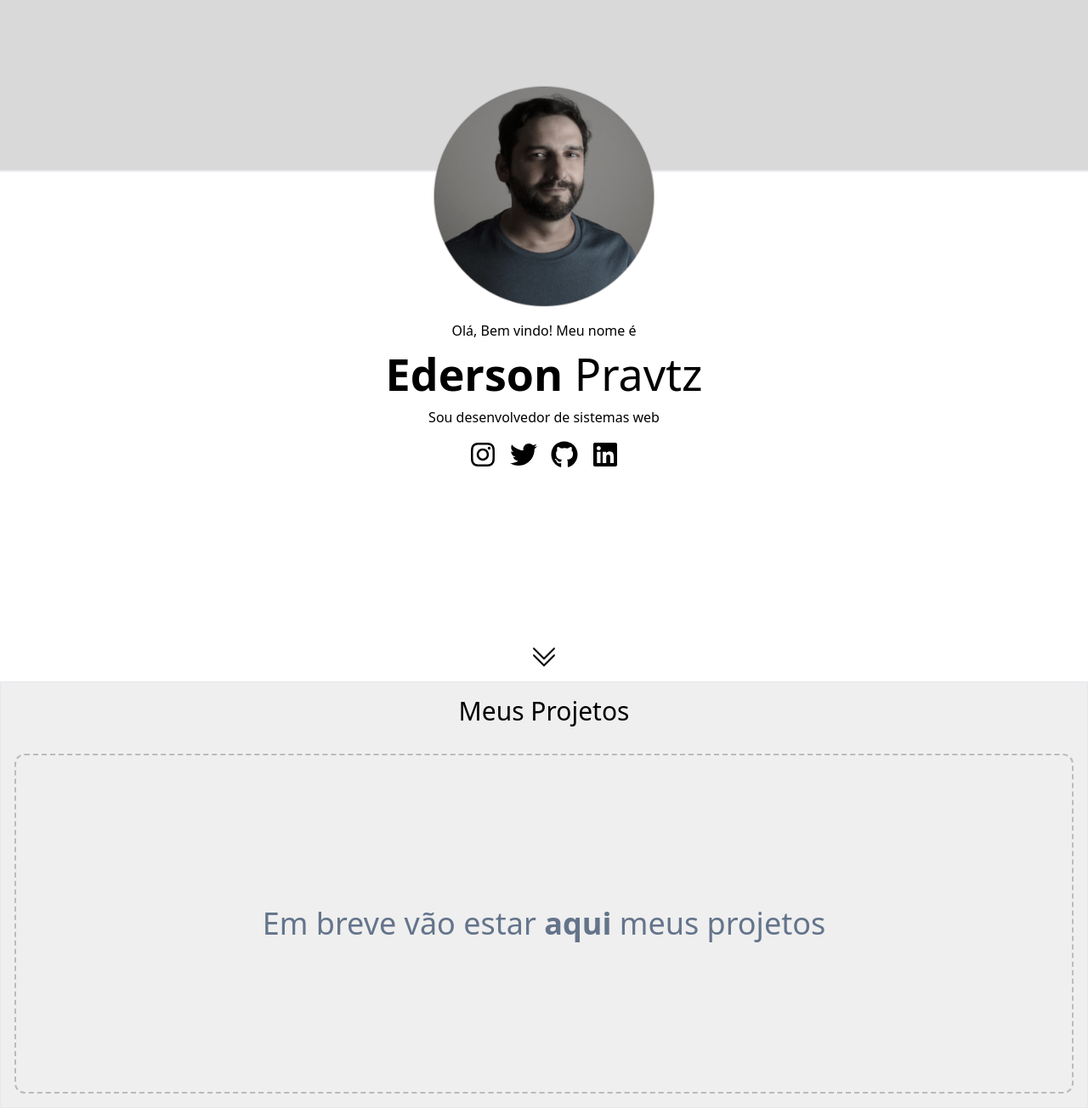
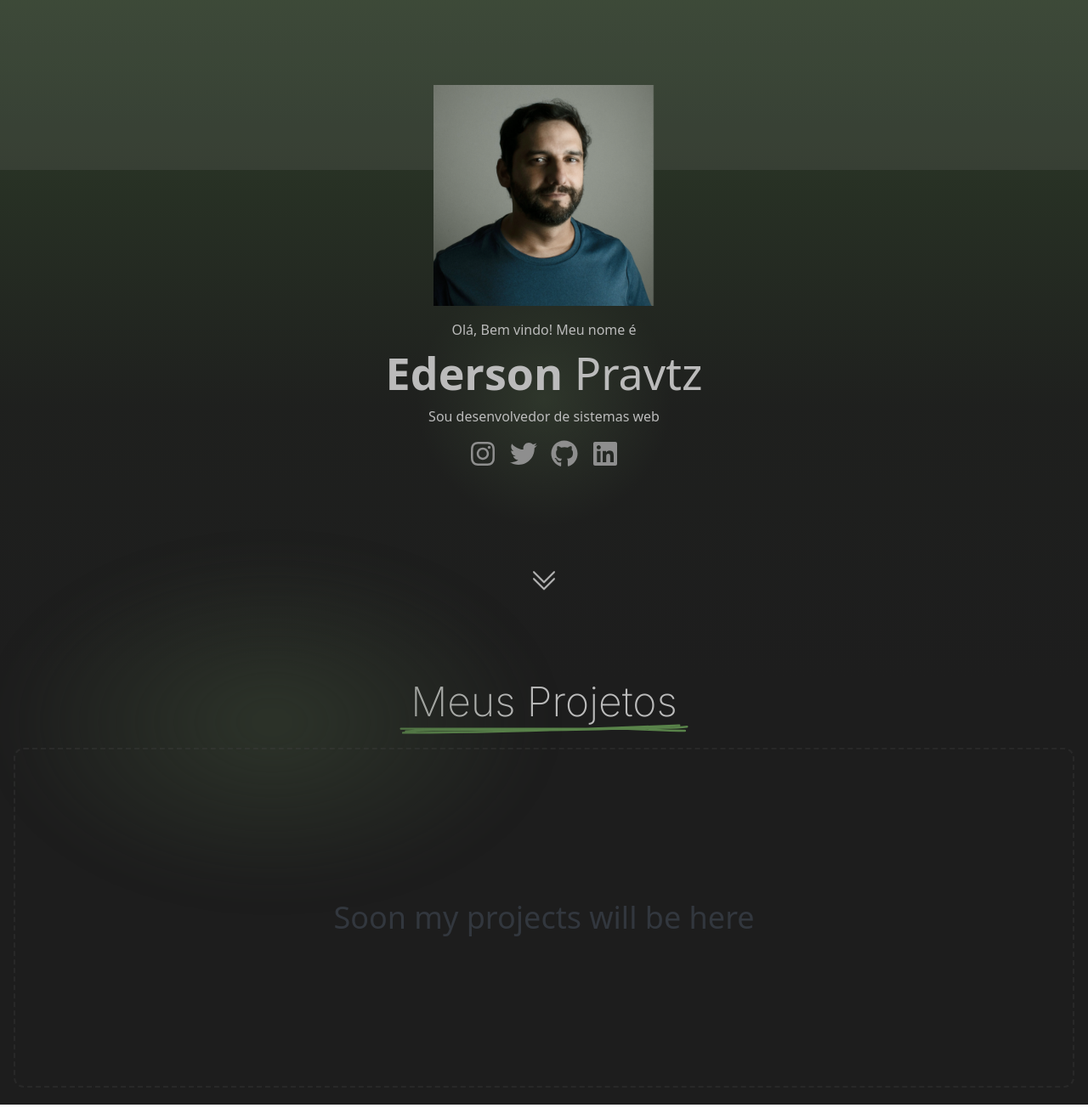
Before and after one commit to pravtz/my-blog, a Next.js app: page / in a window 1280 px wide. Shown: the whole page at 85% size. Built offline with nearby package versions, Linux system fonts and the light colour scheme.

Commit message:
initial adjustments

```diff
--- a/src/components/ProfileCover/index.tsx
+++ b/src/components/ProfileCover/index.tsx
@@ -4,11 +4,11 @@ import clsx from 'clsx'
 
 export const ProfileCover = () => {
   return (
-    <div className="absolute top-[-100px] w-full left-0">
-      <div className='flex flex-col w-full items-center justify-center mx-auto'>
 
-        <div className='boreder rounded-full w-[260px] mb-4'>
-          <Image src='/avatar.png' alt='avatar' width='260' height='260' />
+    <div className='flex flex-col w-full items-center text-[#bbb] justify-center mx-auto relative'>
+
+      <div className=' rounded-full w-[260px] mb-4 bg-cover'>
+        <Image src='/avatar.png' alt='avatar' width='276' height='276' />
       </div>
 
       <p className='text-md'>Olá, Bem vindo! Meu nome é</p>
@@ -19,6 +19,6 @@ export const ProfileCover = () => {
         <SolcialMedia />
       </div>
     </div>
-    </div>
+
   )
 }
--- a/src/components/SocialMedia/index.tsx
+++ b/src/components/SocialMedia/index.tsx
@@ -1,6 +1,6 @@
 import Link from "next/link"
 import { ButtonIcon } from "../ButtonIcon"
-import {FaInstagram, FaTwitter, FaGithub, FaLinkedin} from "react-icons/fa"
+import { FaInstagram, FaTwitter, FaGithub, FaLinkedin } from "react-icons/fa"
 
 
 
@@ -9,16 +9,16 @@ export const SolcialMedia = () => {
   return (
     <div className="w-full flex gap-4 justify-center">
       <Link target="_blank" id="linkInstagran" href={"https://www.instagram.com/pravtz/"} passHref>
-        <ButtonIcon sizeIcon="32" icon={FaInstagram} type="button" />
+        <ButtonIcon className=" hover:opacity-50" sizeIcon="32" colorIcon="#8E8E8E" icon={FaInstagram} type="button" />
       </Link>
       <Link target="_blank" id="linkTwitter" href={"https://twitter.com/pravtz"} passHref>
-        <ButtonIcon sizeIcon="32" icon={FaTwitter} type="button" />
+        <ButtonIcon className=" hover:opacity-50" sizeIcon="32" colorIcon="#8E8E8E" icon={FaTwitter} type="button" />
       </Link>
       <Link target="_blank" id="linkGithub" href={"https://www.github.com/pravtz/"} passHref>
-        <ButtonIcon sizeIcon="32" icon={FaGithub} type="button" />
+        <ButtonIcon className=" hover:opacity-50" sizeIcon="32" colorIcon="#8E8E8E" icon={FaGithub} type="button" />
       </Link>
       <Link target="_blank" id="linklinkedin" href={"https://www.linkedin.com/in/pravtz/"} passHref>
-        <ButtonIcon sizeIcon="32" icon={FaLinkedin} type="button" />
+        <ButtonIcon className=" hover:opacity-50" sizeIcon="32" colorIcon="#8E8E8E" icon={FaLinkedin} type="button" />
       </Link>
     </div>
   )
--- a/src/layouts/main.layout.tsx
+++ b/src/layouts/main.layout.tsx
@@ -15,7 +15,7 @@ export const MainLayout = ({ children }: { children: React.ReactNode }) => {
           content='Blog e página pessoal de Ederson Pravtz'
         />
       </Head>
-      <div className=" w-screen h-screen">
+      <div className=" w-screen h-screen ">
         {children}
       </div>
     </>
--- a/src/pages/index.tsx
+++ b/src/pages/index.tsx
@@ -4,47 +4,64 @@ import { ProfileCover } from "@/components/ProfileCover";
 import { ButtonIcon } from "@/components/ButtonIcon";
 import { BsChevronDoubleDown } from "react-icons/bs";
 import Balancer from "react-wrap-balancer";
+import Line from '/public/line.svg'
+import Image from "next/image";
+import clsx from 'clsx'
 
-const inter = Inter({ subsets: ["latin"] });
+const inter = Inter({ subsets: ["latin"], weight: ['200'] });
 
 export default function Home() {
   return (
     <MainLayout>
-      <header className=" w-full">
-        <header className="bg-[#d9d9d9] w-full h-[200px] " />
-        <div>
-          <div className="relative border">
+      <div className="relative bg-main-bg">
+        <div className=" bg-gradient-bg-top absolute top-0 h-screen w-screen z-auto " />
+        <header className=" w-full ">
+          <div className="bg-[#7D7C79] opacity-[0.18] w-full h-[200px] " />
+          <div className="relative h-[calc(100vh-200px)] ">
+
+            <div className="absolute top-[-100px] w-full left-0">
+              <div className="absolute opacity-50 w-[300px] h-[300px] bottom-[-10%] bg-gradient-center left-[calc(50%-150px)] z-auto" />
               <ProfileCover />
             </div>
-          <div className="absolute text-center animate-bounce bottom-0 w-full">
+
+            <div className="absolute text-center animate-bounce bottom-[15%] w-full">
               <a href="#myprojects">
                 <ButtonIcon
+                  className="hover:opacity-50"
+                  colorIcon="#BBB"
                   sizeIcon="32"
                   icon={BsChevronDoubleDown}
                   type="button"
                 />
               </a>
             </div>
+
           </div>
         </header>
-      <main className=" mt-[calc(100vh-200px)] border ">
+        <main className="relative">
+          <div className="absolute opacity-50 blur-xl w-[50%] h-[80%] top-[-30%] bg-gradient-center left-0 z-auto" />
           <section
             id="myprojects"
-          className="bg-[#efefef] border-[#aaa] w-full h-[500px]"
+            className=" w-full h-[500px]"
           >
-          <h2 className="w-full py-4 text-center text-3xl ">Meus Projetos</h2>
+            <div className="flex flex-col items-center">
+              <h2 className={clsx(inter.className, "py-4 text-center text-[42px] sm:text-[48px] leading-5 text-[#bbb] ")}>Meus Projetos</h2>
+              <Image src={Line} width={340} alt="line" />
+            </div>
+
 
             <article className="p-4">
-            <div className=" flex items-center justify-center border-2 border-dashed border-[#bbb] rounded-xl p-4 h-[400px]">
+              <div className=" flex items-center justify-center border-2 border-dashed border-[#444] opacity-30 rounded-xl p-4 h-[400px]">
                 <h3 className="text-4xl p-8 text-center text-slate-500">
                   <Balancer>
-                  Em breve vão estar <strong>aqui</strong> meus projetos
+                    Soon my projects will be here
                   </Balancer>
                 </h3>
               </div>
             </article>
           </section>
         </main>
+      </div>
     </MainLayout>
   );
 }
--- a/src/styles/globals.css
+++ b/src/styles/globals.css
@@ -15,9 +15,3 @@
     --background-end-rgb: 0, 0, 0;
   }
 }
-
-body {
-  color: '#282828';
-  background: '#f4f4f4'
-
-}
--- a/tailwind.config.js
+++ b/tailwind.config.js
@@ -12,10 +12,14 @@ module.exports = {
         'gradient-radial': 'radial-gradient(var(--tw-gradient-stops))',
         'gradient-conic':
           'conic-gradient(from 180deg at 50% 50%, var(--tw-gradient-stops))',
+        'gradient-bg-top': 'linear-gradient(180deg, rgba(52, 72, 45, 0.78) 0%, rgba(35, 40, 33, 0.260417) 59.9%, rgba(29, 29, 29, 0) 100%)',
+        'gradient-center': 'radial-gradient(50% 50% at 50% 50%, #3E4C38 0%, rgba(33, 37, 32, 0) 100%)',
+
       },
-      backgroundColor:{
-        'main-bg': '#f4f4f4',
-        'header-bg': '#d9d9d9'
+      backgroundColor: {
+        'main-bg': '#1d1d1d',
+        'header-bg': '#7D7C79'
+
       }
     },
   },
```
Also changed, not shown: public/avatar.png, public/line.svg (added). Lines whose indentation alone changed are shown as unchanged.
